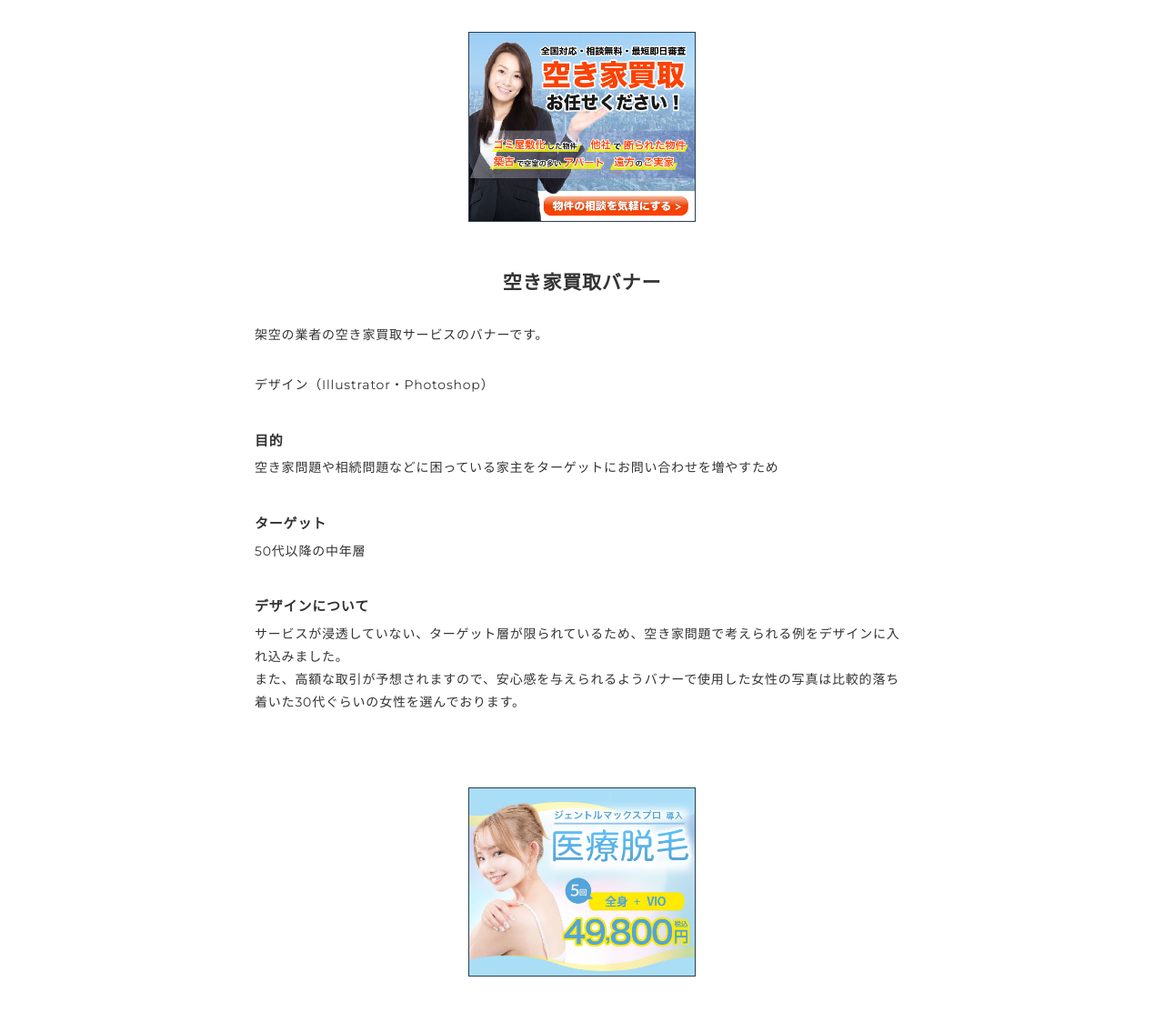
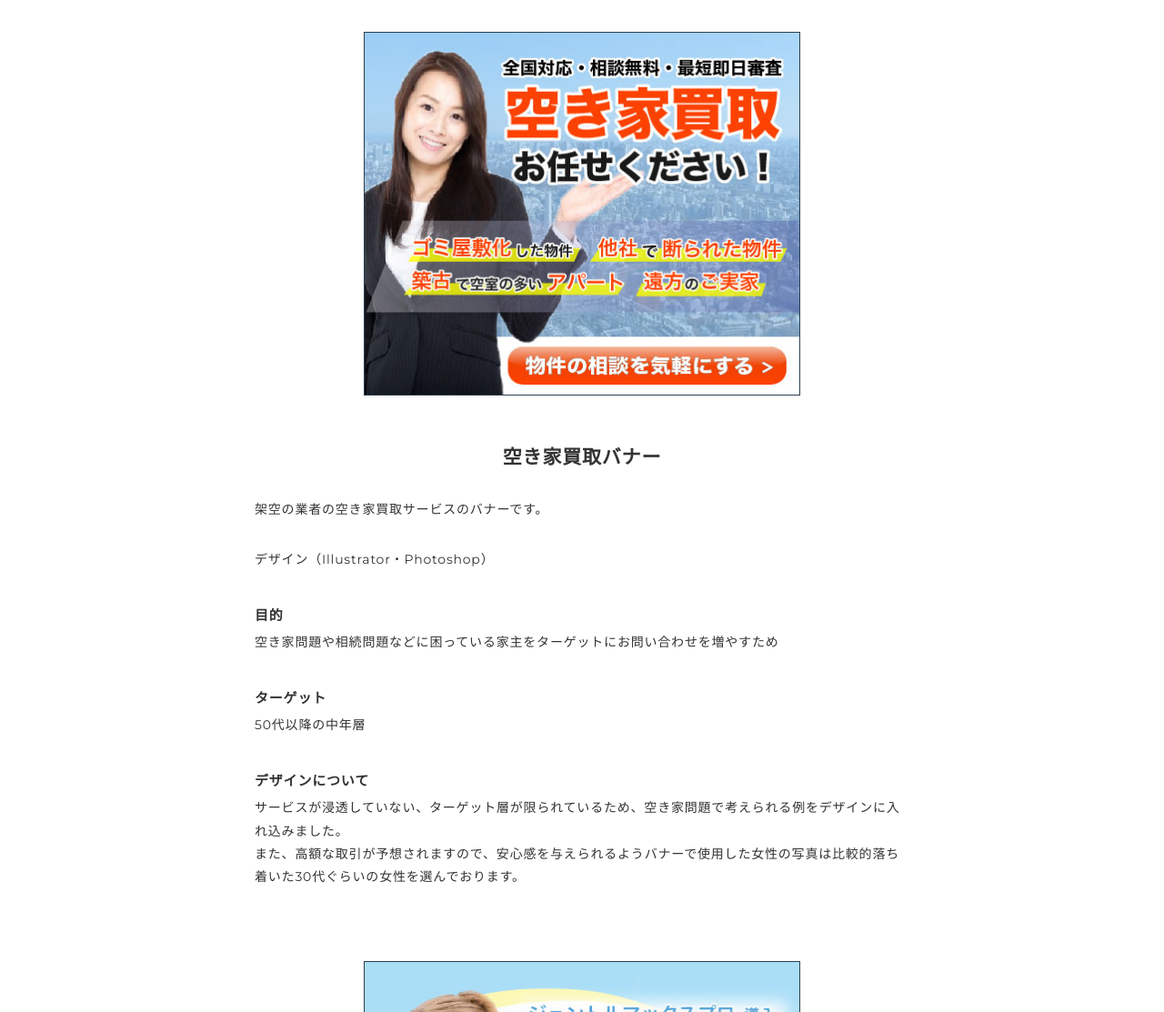
Before and after one commit to siohara/.github.io, a plain HTML site: page works-li4.html in a window 1280 px wide. Shown: the part 136-1249 px from the top of the page at 91% size. Drawn offline with nearby package versions, Linux system fonts and the light colour scheme.

Commit message:
Update works-li4.html

```diff
--- a/works-li4.html
+++ b/works-li4.html
@@ -47,7 +47,7 @@
         <div class="article-inner">
           <h2 class="title">WORKS</h2>
           <p class="article-img">
-            <img src="img/akiya-banner1.jpg" alt="" width="250px" height="300px">
+            <img src="img/akiya-banner1.jpg" alt="" width="480px" height="400px">
           </p>
           <div class="article-body">
             <h3 class="article-title">空き家買取バナー</h2>
@@ -68,7 +68,7 @@
 
           <div class="article-inner">
             <p class="article-img">
-              <img src="img/banner2.jpg" alt="" width="250px" height="300px">
+              <img src="img/banner2.jpg" alt="" width="480px" height="400px">
             </p>
             <div class="article-body">
               <h3 class="article-title">医療脱毛バナー</h2>
```
